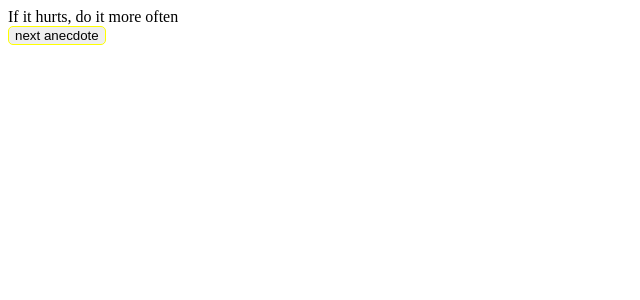
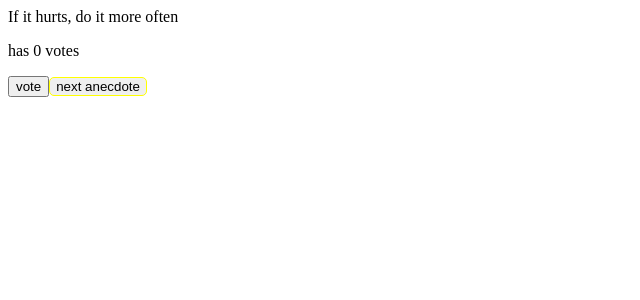
Before and after one commit to Yuuuusssuufff/Fullstack-Exercises, a React (Create React App) app: page / in a window 1280 px wide. Shown: the top 300 px of the page, without its empty margins (0-640 px from the left). Built offline with nearby package versions, Linux system fonts and the light colour scheme.

Commit message:
anecdotes

```diff
--- a/src/App.js
+++ b/src/App.js
@@ -1,40 +1,13 @@
 import React, {useState} from 'react'
+import Anecdotes from './components/Anecdotes'
 
-function App() {
-
-  const anecdotes = [
-    'If it hurts, do it more often',
-    'Adding manpower to a late software project makes it later!',
-    'The first 90 percent of the code accounts for the first 10 percent of the development time...The remaining 10 percent of the code accounts for the other 90 percent of the development time.',
-    'Any fool can write code that a computer can understand. Good programmers write code that humans can understand.',
-    'Premature optimization is the root of all evil.',
-    'Debugging is twice as hard as writing the code in the first place. Therefore, if you write the code as cleverly as possible, you are, by definition, not smart enough to debug it.',
-    'Programming without an extremely heavy use of console.log is same as if a doctor would refuse to use x-rays or blood tests when diagnosing patients'
-  ]
-
-  const randomIndex = Math.floor(Math.random()*(anecdotes.length-1))
-  const [selected, setSelected] = useState(anecdotes[0])
-
-
-  const style = {
-   borderRadius: '5px',
-   border: "1px solid yellow"
+export default function App() {
+return <div>
+  <Anecdotes />
+  </div>
   }
 
-function handleClick(){
-    setSelected(anecdotes[randomIndex])
-}
-
-  return (
-    <div>
-      {selected} <br />
-      <button onClick = {handleClick} style = {style}>next anecdote</button>
-    </div>
-  )
-
-}
-
-export default App
+// export default App
 
 // export default function App() {
 //   //state
--- /dev/null
+++ b/src/components/Anecdotes.jsx
@@ -0,0 +1,45 @@
+import React from 'react'
+
+function Anecdotes() {
+
+  const anecdotes = [
+    'If it hurts, do it more often',
+    'Adding manpower to a late software project makes it later!',
+    'The first 90 percent of the code accounts for the first 10 percent of the development time...The remaining 10 percent of the code accounts for the other 90 percent of the development time.',
+    'Any fool can write code that a computer can understand. Good programmers write code that humans can understand.',
+    'Premature optimization is the root of all evil.',
+    'Debugging is twice as hard as writing the code in the first place. Therefore, if you write the code as cleverly as possible, you are, by definition, not smart enough to debug it.',
+    'Programming without an extremely heavy use of console.log is same as if a doctor would refuse to use x-rays or blood tests when diagnosing patients'
+  ]
+
+  const randomIndex = Math.floor(Math.random()*(anecdotes.length))
+
+  const [selected, setSelected] = React.useState(anecdotes[0])
+
+  const [votes, setVotes] = React.useState([0])
+// console.log(votes[2])
+  const style = {
+   borderRadius: '5px',
+   border: "1px solid yellow"
+  }
+
+
+
+  function addVotes(){
+    const newvotes = [...votes]
+    }
+
+function randomAnecdotes(){
+    setSelected(anecdotes[randomIndex])
+}
+  return (
+    <div>
+      {selected} <br />
+      <p>has {votes} votes</p>
+      <button onClick = {addVotes}>vote</button>
+      <button onClick = {randomAnecdotes} style = {style}>next anecdote</button>
+    </div>
+  )
+}
+
+export default Anecdotes
```
